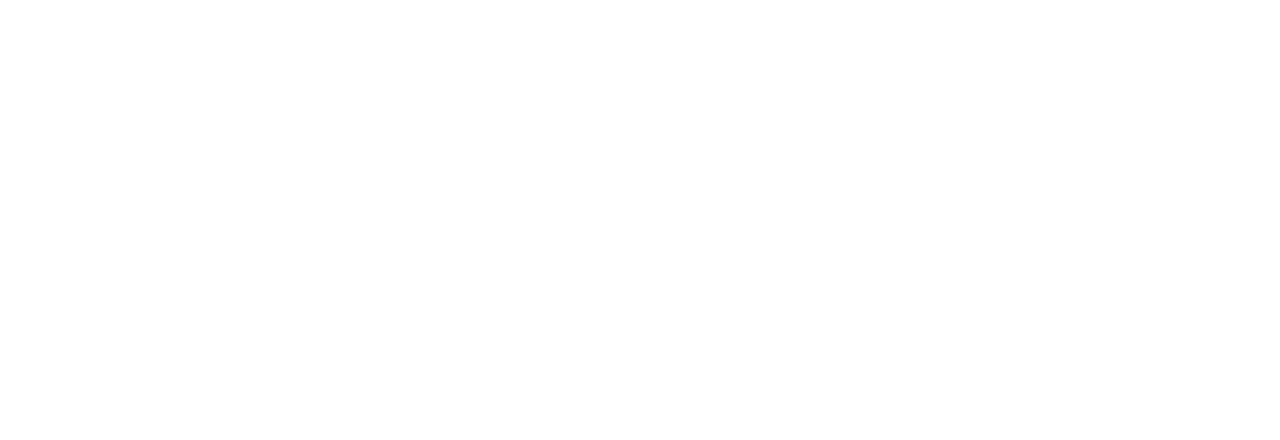
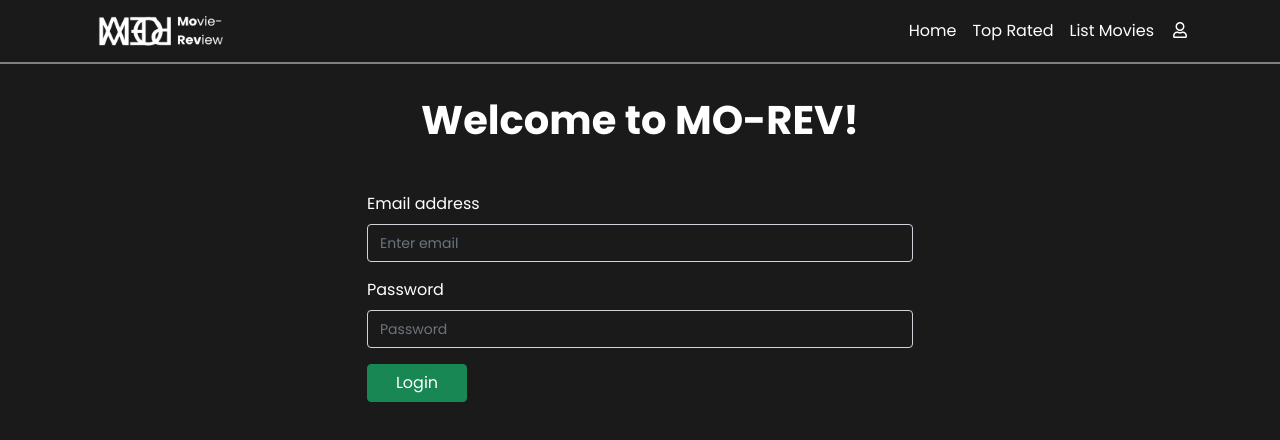
Before and after one commit to adiwahyudi/morev-mini-project, a React (Create React App) app: page /login in a window 1280 px wide. Before the commit this address had no page. Shown: the top 440 px of the page. Built offline with nearby package versions, Linux system fonts and the light colour scheme.

Commit message:
login only

```diff
--- a/src/App.js
+++ b/src/App.js
@@ -4,6 +4,7 @@
 import Home from './Pages/Home/Home';
 import DetailMovie from './Pages/DetailMovie/DetailMovie';
 import ListMovies from './Pages/ListMovies/ListMovie';
+import Login from './Pages/Login/Login';
 
 function App() {
   return (
@@ -12,6 +13,7 @@
 			<Route path="/" exact element={<Home />} />
 			<Route path="/detail-movie" exact element={<DetailMovie />} />
 			<Route path="/list-movies" exact element={<ListMovies/>} />
+			<Route path="/login" exact element={<Login/>} />
 		</Routes>
 	</BrowserRouter>
   );
--- a/src/Components/Card/CardFilm.module.css
+++ b/src/Components/Card/CardFilm.module.css
@@ -9,7 +9,8 @@
 }
 
 .cardItem {
-  width: 13rem;
+  /* width: 13rem; */
+  border: #1a1a1a;
   background-color: #1a1a1a !important;
 }
 
--- /dev/null
+++ b/src/Components/Card/CardFilmTR.jsx
@@ -0,0 +1,14 @@
+import React from 'react'
+import CardFilm from './CardFilm'
+
+export default function CardFilmTR() {
+    return (
+        <div className="pb-3 list-film">
+            {[...Array(5)].map(card => {
+                return (
+                    <CardFilm/>
+                )
+            })}
+        </div>
+    )
+}
--- a/src/Components/Navbar/NavigationBar.jsx
+++ b/src/Components/Navbar/NavigationBar.jsx
@@ -1,6 +1,8 @@
 import React from 'react'
 import { Navbar, Container, Nav} from "react-bootstrap";
 import LogoImg from "../../Images/Logox2-Bener.png"
+import { FontAwesomeIcon } from '@fortawesome/react-fontawesome';
+import {faUser} from '@fortawesome/free-regular-svg-icons'
 export default function NavigationBar() {
     return(
         <>
@@ -21,12 +23,12 @@
                         <Nav.Link href="/" style={{color:'white'}}>Home</Nav.Link>
                         <Nav.Link href="/" style={{color:'white'}}>Top Rated</Nav.Link>
                         <Nav.Link href="/list-movies" style={{color:'white'}}>List Movies</Nav.Link>
+                        <Nav.Link href="/login" style={{color:'white'}}>
+                            <FontAwesomeIcon icon={faUser} fixedWidth />
+                        </Nav.Link>
                     </Nav>
                     </Navbar.Collapse>
                 </Container>
-                    {/* <div>
-                        <hr style={{borderTop:'3px solid white',marginTop:56,marginBottom:0,display:'block',opacity:100}}/>
-                    </div> */}
             </Navbar>
         </>
     )
--- a/src/Pages/Home/Home.js
+++ b/src/Pages/Home/Home.js
@@ -1,5 +1,5 @@
 import { Container } from "react-bootstrap";
-import CardFilm from "../../Components/Card/CardFilm";
+import CardFilmTR from "../../Components/Card/CardFilmTR";
 import Carousels from "../../Components/Carousels/Carousels";
 import Footer from "../../Components/Footer/Footer";
 import Judul from "../../Components/Judul/Judul";
@@ -9,12 +9,12 @@
     return (
         <div>
             <NavigationBar/>
-            <div style={{backgroundColor:'#1A1A1A'}}>
+            <div style={{backgroundColor:'#1A1A1A',paddingBottom:10}}>
                 <Container>
                     <Judul judul="Featured Movie"/>
                     <Carousels/>
                     <h3 className="px-3" style={{color:'white'}}>Top Rated Movie</h3>
-                    <CardFilm/>
+                    <CardFilmTR/>
                 </Container>
             </div>
             <Footer/>
--- /dev/null
+++ b/src/Pages/Login/Login.jsx
@@ -0,0 +1,32 @@
+import React from 'react'
+import { Container,Form,Button, Row,Col} from 'react-bootstrap'
+import NavigationBar from '../../Components/Navbar/NavigationBar'
+import styles from './Login.module.css'
+
+export default function Login() {
+    return (
+            <div className={styles.body} style={{color:"white",backgroundColor:"#1a1a1a"}}>
+                <Container className="pt-5">
+                    <NavigationBar/>
+                    <h1 className="text-center mb-5 pt-5 fw-bold">Welcome to MO-REV!</h1>
+                    <Row>
+                        <Col md={{ span: 6, offset: 3 }}>
+                            <Form>
+                                <Form.Group className="mb-3" controlId="formBasicEmail">
+                                    <Form.Label>Email address</Form.Label>
+                                    <Form.Control type="email" placeholder="Enter email" className={styles['form-control']} />
+                                </Form.Group>
+                                <Form.Group className="mb-3" controlId="formBasicPassword">
+                                    <Form.Label>Password</Form.Label>
+                                    <Form.Control type="password" placeholder="Password" className={styles['form-control']}/>
+                                </Form.Group>
+                                <div className="justify-content-center pb-5">
+                                    <Button className={`${styles['btn-suc']} d-flex justify-content-center primary`} variant="success" type="submit"> Login </Button>
+                                </div>
+                            </Form>
+                        </Col>
+                    </Row>
+                </Container>
+            </div>
+    )
+}
--- /dev/null
+++ b/src/Pages/Login/Login.module.css
@@ -0,0 +1,14 @@
+.body {
+  height: 812px;
+}
+
+.form-control {
+  background-color: #1a1a1a;
+}
+input[type="text"] {
+  color: black;
+  background-color: #1a1a1a;
+}
+.btn-suc {
+  width: 100px;
+}
```
Also changed, not shown: src/Components/Login/LoginPage.jsx (added, +9 -0 lines).
